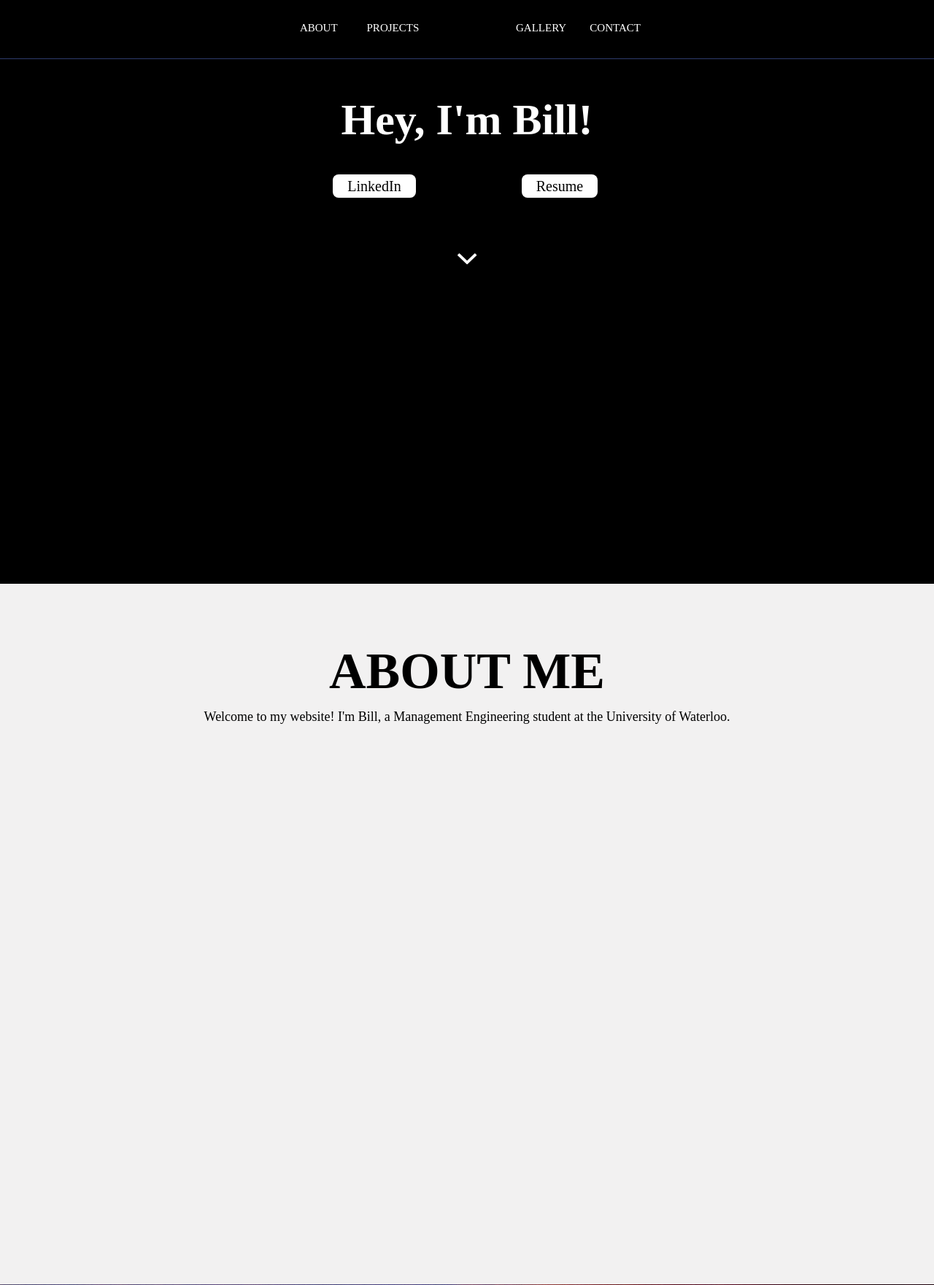
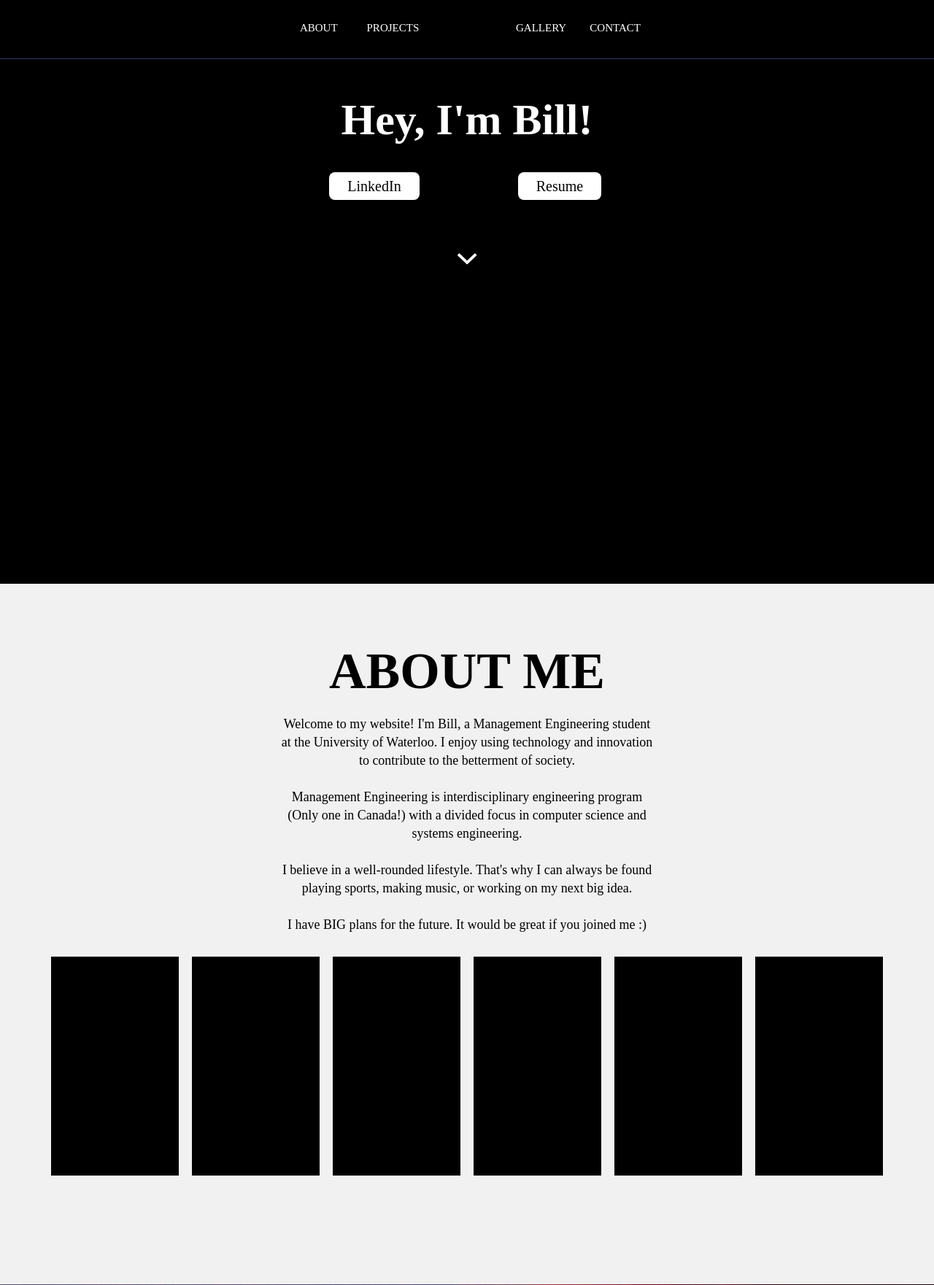
Before and after one commit to billxsheng/My-Website, a PHP site: page /myindex.html in a window 1280 px wide; the page is wider, and only the part inside the window is pictured. Shown: the top 1761 px of that part at 73% size. Run offline with PHP 8.4, Linux system fonts and the light colour scheme; style sheets or scripts are compiled from the project's sources; some web fonts are replaced.

Commit message:
Fixed about section

```diff
--- a/myindex.html
+++ b/myindex.html
@@ -58,59 +58,53 @@
              </div>
              <div>
                 <p>
-                Welcome to my website! I'm Bill, a Management Engineering student at the University of Waterloo.
+                Welcome to my website! I'm Bill, a Management Engineering student at the University of Waterloo. I enjoy using technology and innovation to contribute to the betterment of society. <br> <br> Management Engineering is interdisciplinary engineering program (Only one in Canada!) with a divided focus in computer science and systems engineering. <br><br> I believe in a well-rounded lifestyle. That's why I can always be found playing sports, making music, or working on my next big idea. <br><br> I have BIG plans for the future. It would be great if you joined me :)
                 </p>
             </div>
             <div class="row">
-                <div class="col span-1-of-6">
+                <div class="col span-1-of-6 about-container">
+                    <!--<h4>Hometown</h4>
+                    <i class="ion-ios-home icon-about"></i>
+                    <h5>Markham, Ontario</h5>
+                        <a class="about-button" href="https://www.google.ca/maps/place/Markham,+ON/data=!4m2!3m1!1s0x89d4d5efa0324ca9:0xf73d52812cb23d63?sa=X&ved=0ahUKEwjM-b7qxPPYAhXH1IMKHZ8KC8cQ8gEIKTAA" target="_blank">View
+                        </a>-->
+                 </div>
+                <div class="col span-1-of-6 about-container">
+                    <!--<h4>Major</h4>
+                        <i class="ion-ios-book icon-about"></i>
+                        <h5>Management Engineering</h5>
+                        <a class="about-button2" href="https://uwaterloo.ca/future-students/programs/management-engineering" target="_blank">Learn More</a>
+                -->
+                </div>
+                <div class="col span-1-of-6 about-container">
+                    <!--<h5>Major</h5>
+                        <i class="ion-ios-book icon-about"></i>
+                        <h6>Management Engineering</h6>
+                        <a class="about-button2" href="https://uwaterloo.ca/future-students/programs/management-engineering" target="_blank">Learn More</a>-->
 
+                </div>
+                <div class="col span-1-of-6 about-container">
+                    <!--<h4>Sports</h4>
+                        <i class="ion-ios-body icon-about"></i>
+                        <h5>Ultimate Frisbee<br>Basketball<br>Flag Football</h5>-->
 
+                </div>
+                <div class="col span-1-of-6 about-container">
+                    <!--<h4>Hobbies</h4>
+                        <i class="ion-happy icon-about"></i>
+                        <h5>Guitar<br>Cooking<br>NCAA College Football</h5>
+                -->
+                </div>
+                <div class="col span-1-of-6 about-container">
+                   <!-- <h4>Passions</h4>
+                        <i class="ion-ios-lightbulb icon-about"></i>
+                        <h5>Web Development<br>Game Development<br>App Development</h5>
+                -->
                 </div>
 
 
-            </div>
-           <!-- <hr class="about-line">
-            <div class="about-right">
-                <div class="information">
-                    <div class="hometown">
-                        <h5>Hometown</h5>
-                        <i class="ion-ios-home icon-about"></i>
-                        <h6>Markham, Ontario</h6>
-                            <a class="about-button" href="https://www.google.ca/maps/place/Markham,+ON/data=!4m2!3m1!1s0x89d4d5efa0324ca9:0xf73d52812cb23d63?sa=X&ved=0ahUKEwjM-b7qxPPYAhXH1IMKHZ8KC8cQ8gEIKTAA" target="_blank">View</a>
-                    </div>
-                    <div class="1-2">
-                        <h5>Education</h5>
-                        <i class="ion-university icon-special1"></i>
-                        <h6>University of Waterloo</h6>
-                         <a class="about-button" href="https://uwaterloo.ca/engineering/" target="_blank">View</a>
-                    </div>
-                    <div class="1-3">
-                        <h5>Major</h5>
-                        <i class="ion-ios-book icon-about"></i>
-                        <h6>Management Engineering</h6>
-                        <a class="about-button2" href="https://uwaterloo.ca/future-students/programs/management-engineering" target="_blank">Learn More</a>
-                    </div>
-                </div>
-                <div class="interests">
-                    <div class="2-1">
-                        <h5>Sports</h5>
-                        <i class="ion-ios-body icon-about"></i>
-                        <h6>Ultimate Frisbee<br>Basketball<br>Flag Football</h6>
-                    </div>
-                    <div class="2-2">
-                        <h5>Hobbies</h5>
-                        <i class="ion-happy icon-special3"></i>
-                        <h6>Guitar<br>Cooking<br>NCAA College Football</h6>
-                    </div>
-                    <div class="2-3">
-                        <h5>Passions</h5>
-                        <i class="ion-ios-lightbulb icon-special2"></i>
-                        <h6>Web Development<br>Game Development<br>App Development</h6>
-                    </div>
-                </div>
-            </div>
 
-          -->
+          </div>
         </section>
 
 
--- a/resources/css/mystyle.css
+++ b/resources/css/mystyle.css
@@ -88,15 +88,16 @@ header h1 {
     text-decoration: none;
     color: #000000;
     background-color: #ffffff;
-    padding: 5px 20px;
+    padding: 8px 25px;
     border-radius: 8px;
-    transition: background-color 0.2s;
+    transition: background-color 0.2s, color 0.2s;
     position: relative;
     z-index: 9999;
 }
 
 .about-links a:hover {
-    background-color: #0087fd;
+    background-color: #000;
+    color: #fff;
 }
 
 .about-arrow a {
@@ -251,12 +252,16 @@ body {
 
 .about-me p {
     color: #000;
-    text-align:center;
+    text-align: center;
     font-size: 18px;
-    margin-top: 10px;
     line-height: 25px;
+    margin: 20px 30%;
 }
 
+.about-container {
+    height: 300px;
+    background-color: #000;
+}
 /*
 .about-me h2 {
     color: #000;
```
